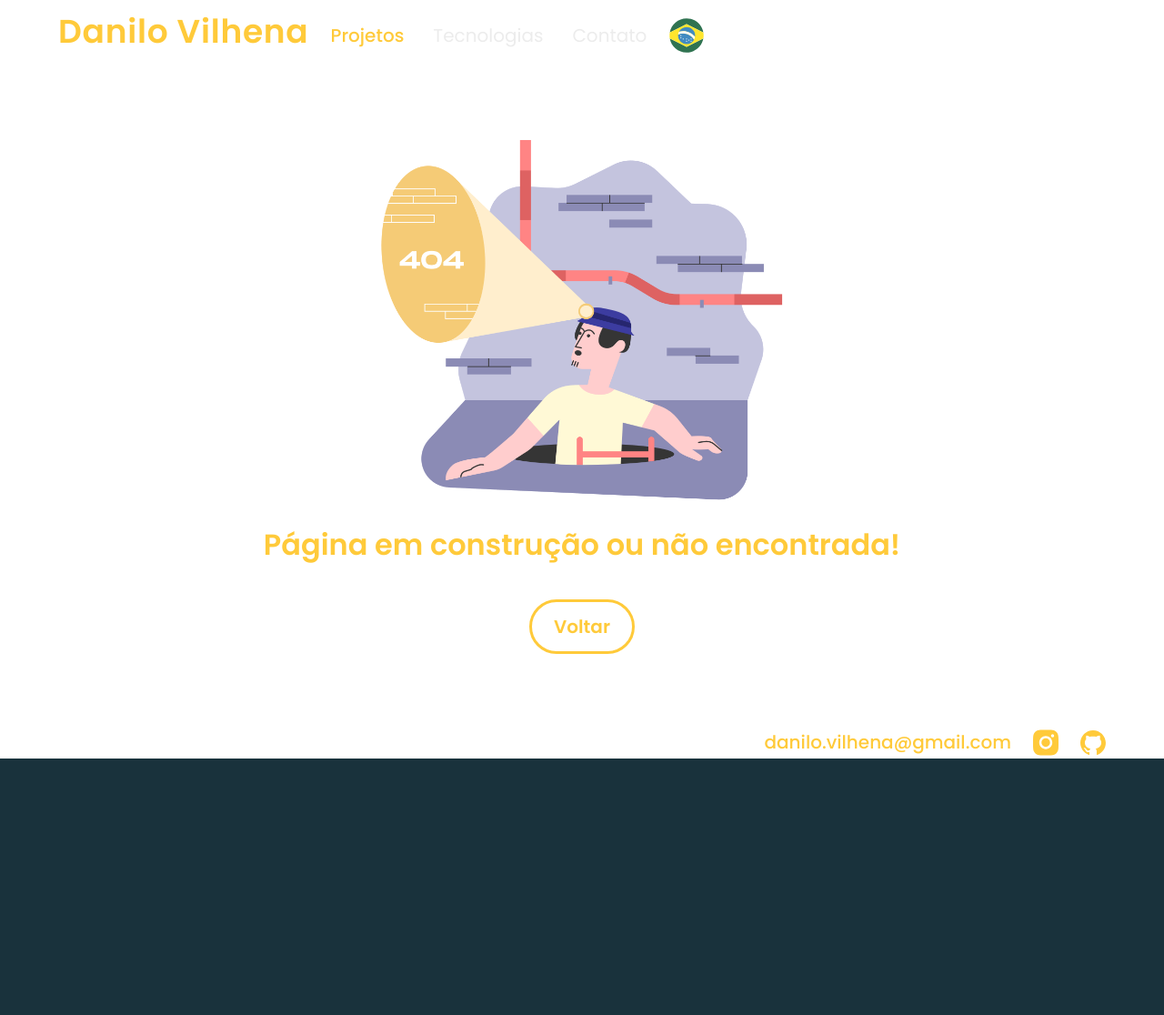
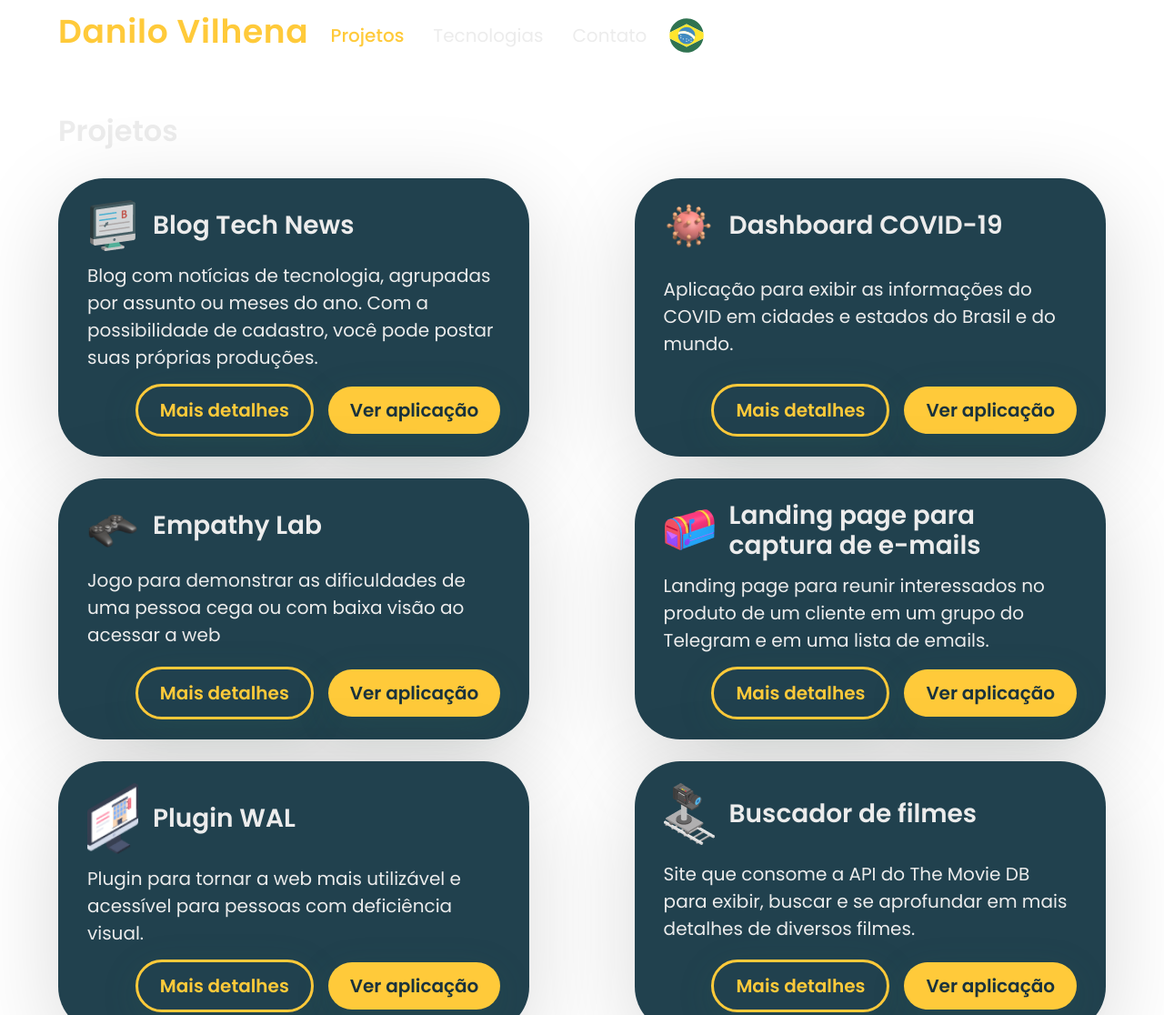
Before and after one commit to danilovilhena/vilhena-portfolio-v2, a Gatsby site: page /projetos in a window 1280 px wide. Before the commit this address had no page. Shown: the top 1116 px of the page at 91% size. Before the commit the page ends 850 px from the top, so only its background shows below. Built offline with nearby package versions, Linux system fonts and the light colour scheme; Gatsby itself is replaced by a stand-in of ours.

Commit message:
Implementação da página projetos

```diff
--- a/src/components/layout.js
+++ b/src/components/layout.js
@@ -8,6 +8,7 @@ import "./layout.css"
 
 const Layout = ({ children }) => {
   const { location } = globalHistory
+
   return (
     <>
       <Header />
--- /dev/null
+++ b/src/pages/projetos.js
@@ -0,0 +1,101 @@
+import { Link } from "gatsby"
+import React from "react"
+
+import Layout from "../components/layout"
+import SEO from "../components/seo"
+import BlogIllustration from "../images/projects/blog.png"
+import CovidIllustration from "../images/projects/covid.png"
+import GameIllustration from "../images/projects/game.png"
+import MailIllustration from "../images/projects/mail.png"
+import ComputerIllustration from "../images/projects/computer.png"
+import CameraIllustration from "../images/projects/camera.png"
+import './styles/projetos.css'
+
+const ProjectsPage = () => (
+  <Layout>
+    <SEO
+      lang="pt"
+      title="Projetos"
+      description="Descubra mais detalhes sobre os projetos que já desenvolvi."/>
+
+    <main className="mx-auto" id="ProjectsMain">
+        <h2>Projetos</h2>
+        <div id="sections">
+            {/* Blog  */}
+            <section className="section">
+                <div id="title">
+                    <img src={BlogIllustration} alt="Ilustração de um computador"></img>
+                    <h3>Blog Tech News</h3>
+                </div>
+                <p>Blog com notícias de tecnologia, agrupadas por assunto ou meses do ano. Com a possibilidade de cadastro, você pode postar suas próprias produções.</p>
+                <div id="buttons">
+                    <Link className="button-inverted" to="/projetos/blog">Mais detalhes</Link>
+                    <a href="https://danilovilhena.github.io/angular-express-blog/" target="_blank">Ver aplicação</a>
+                </div>
+            </section>
+            {/* COVID19 */}
+            <section className="section">
+                <div id="title">
+                    <img src={CovidIllustration} alt="Ilustração de um virus" width="56"></img>
+                    <h3>Dashboard COVID-19</h3>
+                </div>
+                <p>Aplicação para exibir as informações do COVID em cidades e estados do Brasil e do mundo.</p>
+                <div id="buttons">
+                    <Link className="button-inverted" to="/projetos/covid">Mais detalhes</Link>
+                    <a href="https://vilhena-covid-dashboard.netlify.app" target="_blank">Ver aplicação</a>
+                </div>
+            </section>
+            {/* Empathy Lab */}
+            <section className="section">
+                <div id="title">
+                    <img src={GameIllustration} alt="Ilustração de um controle de videogame" width="56" width="56"></img>
+                    <h3>Empathy Lab</h3>
+                </div>
+                <p>Jogo para demonstrar as dificuldades de uma pessoa cega ou com baixa visão ao acessar a web</p>
+                <div id="buttons">
+                    <Link className="button-inverted" to="/projetos/empathy">Mais detalhes</Link>
+                    <a href="leadfortaleza.com.br/empathywal/" target="_blank">Ver aplicação</a>
+                </div>
+            </section>
+            {/* Landing page */}
+            <section className="section">
+                <div id="title">
+                    <img src={MailIllustration} alt="Ilustração de um caixa de email" width="56"></img>
+                    <h3>Landing page para captura de e-mails</h3>
+                </div>
+                <p>Landing page para reunir interessados no produto de um cliente em um grupo do Telegram e em uma lista de emails.</p>
+                <div id="buttons">
+                    <Link className="button-inverted" to="/projetos/landing">Mais detalhes</Link>
+                    <a href="https://konradmota.com.br/#/" target="_blank">Ver aplicação</a>
+                </div>
+            </section>
+            {/* Plugin WAL */}
+            <section className="section">
+                <div id="title">
+                    <img src={ComputerIllustration} alt="Ilustração de um computador" width="56"></img>
+                    <h3>Plugin WAL</h3>
+                </div>
+                <p>Plugin para tornar a web mais utilizável e acessível para pessoas com deficiência visual.</p>
+                <div id="buttons">
+                    <Link className="button-inverted" to="/projetos/wal">Mais detalhes</Link>
+                    <a href="https://brasil.estadao.com.br/blogs/vencer-limites/dell-cria-software-que-inclui-acessibilidade-em-navegadores-e-sistemas/" target="_blank">Ver aplicação</a>
+                </div>
+            </section>
+            {/* Filmes */}
+            <section className="section">
+                <div id="title">
+                    <img src={CameraIllustration} alt="Ilustração de uma câmera" width="56"></img>
+                    <h3>Buscador de filmes</h3>
+                </div>
+                <p>Site que consome a API do The Movie DB para exibir, buscar e se aprofundar em mais detalhes de diversos filmes.</p>
+                <div id="buttons">
+                    <Link className="button-inverted" to="/projetos/movies">Mais detalhes</Link>
+                    <a href="https://vilhena-movies.netlify.app" target="_blank">Ver aplicação</a>
+                </div>
+            </section>
+        </div>
+    </main>
+  </Layout>
+)
+
+export default ProjectsPage
--- /dev/null
+++ b/src/pages/styles/projetos.css
@@ -0,0 +1,123 @@
+/* Regular CSS */
+#ProjectsMain {
+    width: 90%;
+    margin-top: 3rem;
+    margin-bottom: 2rem;
+}
+#ProjectsMain h2{
+    font-weight: 600;
+}
+#ProjectsMain #sections{
+    display: flex;
+    flex-wrap: wrap;
+    justify-content: space-around;
+}
+#ProjectsMain .section{
+    padding: 1.5rem 2rem 1.5rem 2rem;
+    margin-top: 1.5rem;
+    display: flex;
+    flex-direction: column;
+    justify-content: space-between;
+    align-items: flex-start;
+    background-color: #21414E;
+    box-shadow: 0px 25px 100px rgba(0, 0, 0, 0.15);
+    border-radius: 50px;
+    width: 40%;
+}
+#ProjectsMain .section #title{
+    display: flex;
+    align-items: center;
+    margin-bottom: .75rem;
+}
+#ProjectsMain .section #title img{
+    margin-right: 1rem;
+}
+#ProjectsMain .section #title h3{
+    font-weight: 600;
+    font-size: 1.75rem;
+    margin-bottom: 0;
+    margin-top: 0;
+}
+#ProjectsMain .section p{
+    font-size: 1.25rem;
+    text-align: start;
+    margin-top: 0;
+}
+#ProjectsMain .section #buttons{
+    align-self: flex-end;
+    margin-top: .75rem;
+    margin-bottom: .75rem;
+}
+#ProjectsMain .section a:first-child{
+    margin-right: 1rem;
+}
+#ProjectsMain .section a{
+    font-weight: 600;
+    font-size: 1.25rem;
+    background-color: #FFCA3A;
+    color: #19323C;
+    padding: .75rem 1.5rem;
+    box-shadow: 0px 10px 40px rgba(48, 115, 81, 0.15);
+    border-radius: 100px;
+    border: none;
+    transition: all 0.25s ease-in-out;
+    text-decoration: none;
+    cursor: pointer;
+}
+#ProjectsMain .section a:hover{
+    background-color: #ffd86e;
+}
+#ProjectsMain .section .button-inverted{
+    background-color: transparent;
+    border: 3px solid #FFCA3A;
+    color:#FFCA3A;
+}
+#ProjectsMain .section .button-inverted:hover{
+    background-color: #ffd86e;
+    border: 3px solid #ffd86e;
+    color:#19323C;
+}
+
+/* Responsivity CSS */
+@media (max-width: 1299.98px) {
+    #ProjectsMain .section{
+        width: 45%;
+    }
+    #ProjectsMain #sections{
+        justify-content: space-between;
+    }
+}
+@media (max-width: 1149.98px) {
+    #ProjectsMain .section a:first-child{
+        margin-right: 0;
+        margin-bottom: 1rem;
+    }
+    #ProjectsMain .section #buttons{
+        align-self: auto;
+        display: flex;
+        flex-direction: column;
+    }
+    #ProjectsMain .section a{
+        width: 75%;
+        text-align: center;
+        align-self: center;
+    }
+}
+@media (max-width: 849.98px) {
+    #ProjectsMain .section{
+        width: 100%;
+    }
+    #ProjectsMain h2{
+        font-size: 1.75rem;
+    }
+}
+@media (max-width: 424.98px) {
+    #ProjectsMain .section a{
+        width: 90%;
+    }
+}
+@media (max-width: 319.98px) {
+    #ProjectsMain .section a{
+        width: 95%;
+    }
+}
```
